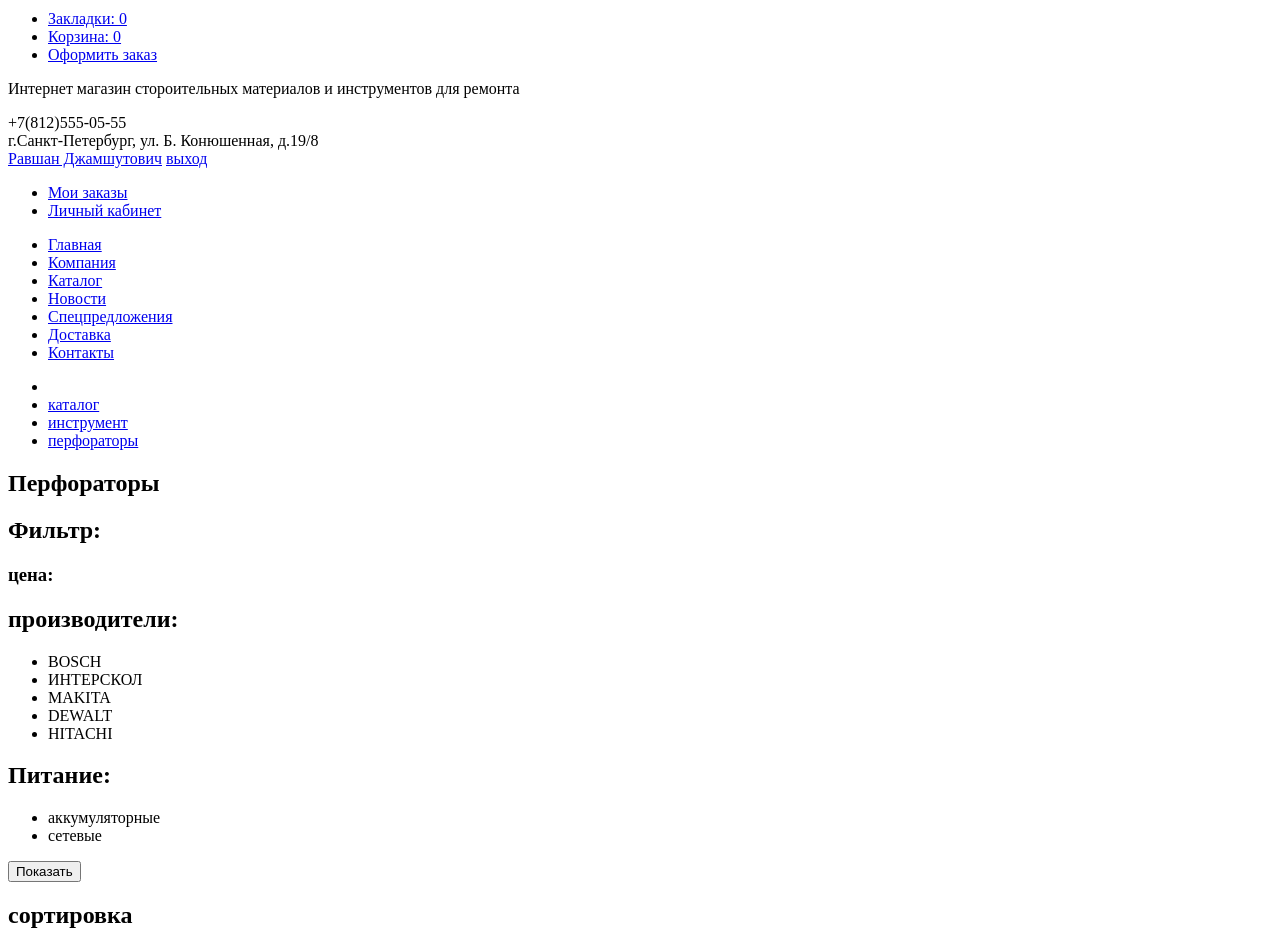
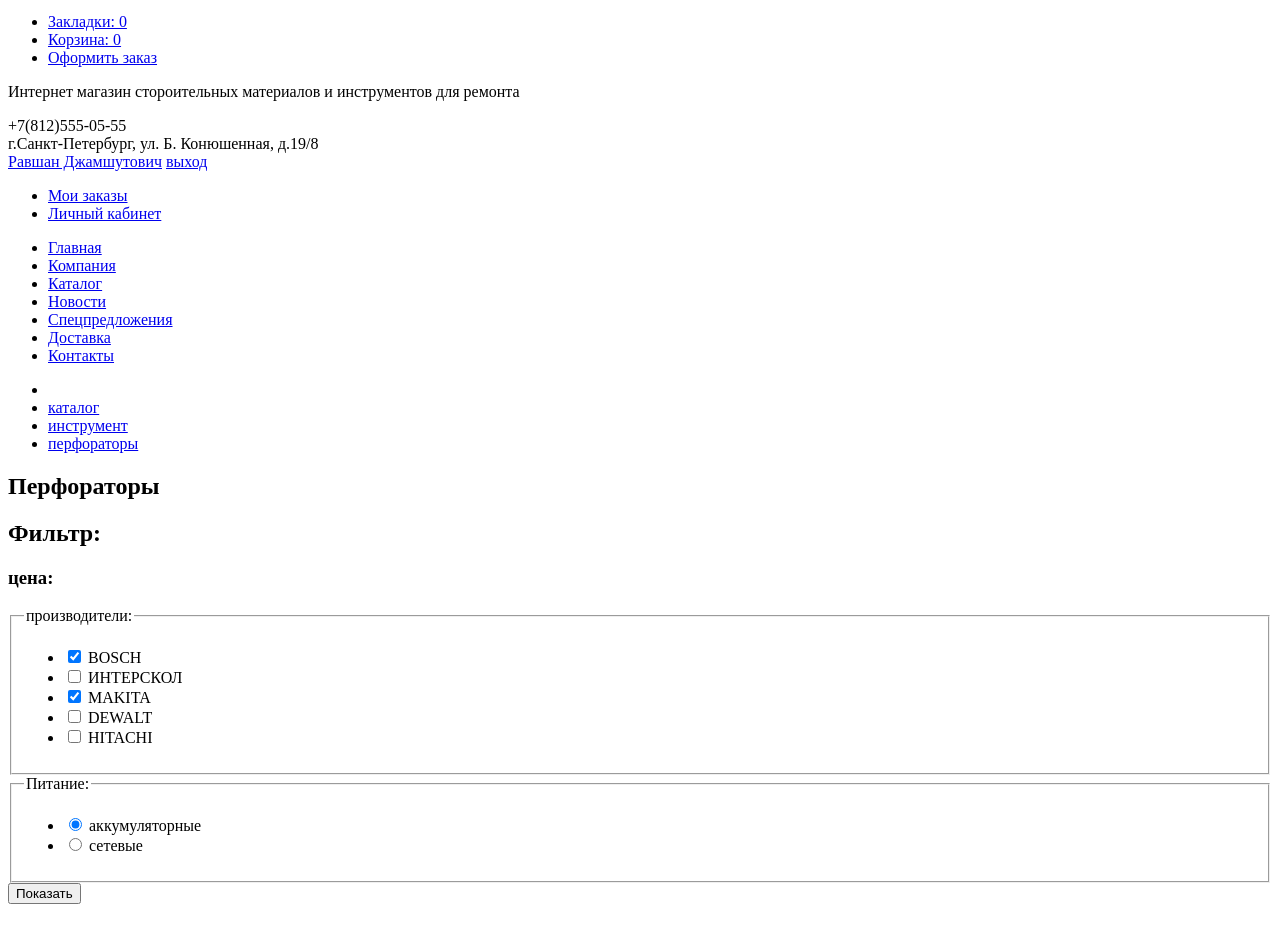
Before and after one commit to Marseles2303/224291-technomart-28, a plain HTML site: page catalog.html in a window 1280 px wide. Shown: the part 53-986 px from the top of the page. Drawn offline with Linux system fonts and the light colour scheme.

Commit message:
доступность и формы

```diff
--- a/catalog.html
+++ b/catalog.html
@@ -12,7 +12,11 @@
 						<img src="img/logo/logo-technomart.svg" width="107" height="17" alt="логотип Техномарт">
 					</a>
 				</div>
-				<a href="#">Поиск</a>
+				<form action="#" method="get">
+					<label class="label-search" for="search">
+						<input type="search" name="search" id="search" placeholder="Поиск:">
+					</label>
+				</form>
 				<ul>
 					<li>
 						<a href="#">Закладки: 0</a>
@@ -97,26 +101,52 @@
 				<h1>Перфораторы</h1>
 				<aside class="sidebar">
 					<div class="filter">
-						<!-- здесь будет форма -->
 						<h2>Фильтр:</h2>
 					</div>
 					<div class="price">
 						<h3>цена:</h3>
 					</div>
-					<h2>производители:</h2>
+					<form action="https://echo.htmlacademy.ru" method="get">
+						<fieldset>
+							<legend>производители:</legend>
 							<ul class="brand">
-						<li>BOSCH</li>
-						<li>ИНТЕРСКОЛ</li>
-						<li>MAKITA</li>
-						<li>DEWALT</li>
-						<li>HITACHI</li>
+								<li>
+									<input type="checkbox" name="bosch" id="filter-bosch" checked>
+									<label for="filter-bosch">BOSCH<label>
+									</li>
+									<li>
+										<input type="checkbox" name="interskol" id="filter-interskol">
+										<label for="filter-interskol">ИНТЕРСКОЛ<label>
+										</li>
+										<li>
+											<input type="checkbox" name="makita" id="filter-makita" checked>
+											<label for="filter-makita">MAKITA</label>
+										</li>
+										<li>
+											<input type="checkbox" name="dewalt" id="filter-dewalt">
+											<label for="filter-dewalt">DEWALT</label>
+										</li>
+										<li>
+											<input type="checkbox" name="hitachi" id="filter-hitachi">
+											<label for="filter-hitachi">HITACHI</label>
+										</li>
 										</ul>
-					<h2>Питание:</h2>
+									</fieldset>
+									<fieldset>
+										<legend>Питание:</legend>
 										<ul class="battery-list">
-						<li>аккумуляторные</li>
-						<li>сетевые</li>
+											<li>
+												<input type="radio" name="battery" value="accumulator" id="filter-accumulator"checked>
+												<label for="filter-accumulator">аккумуляторные</label>
+											</li>
+											<li>
+												<input type="radio" name="battery" value="network" id="filter-network">
+												<label for="filter-network">сетевые</label>
+											</li>
 										</ul>
-					<button>Показать</button>
+									</fieldset>
+									<button type="submit">Показать</button>
+									</form>
 								</aside>
 								<div class="sorting">
 									<h2>сортировка</h2>
@@ -335,5 +365,13 @@
 								</section>
 							</div>
 						</footer>
+						<article class="modal-window-basket">
+							<button class="close-modal">закрыть<button>
+								<p>Товар добавлен в корзину!</p>
+								<div class="grey-box">
+									<a href="#">Оформить заказ</a>
+									<a href="#">Продолжить покупки</a>
+								</div>
+							</article>
 							</body>
 						</html>
```
Also changed, not shown: index.html (+31 -4 lines). Lines whose indentation alone changed are shown as unchanged.
